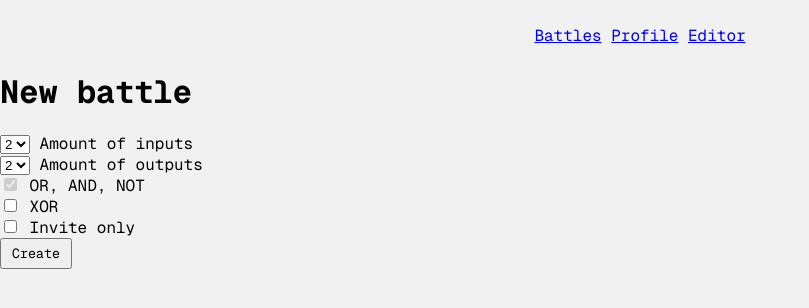
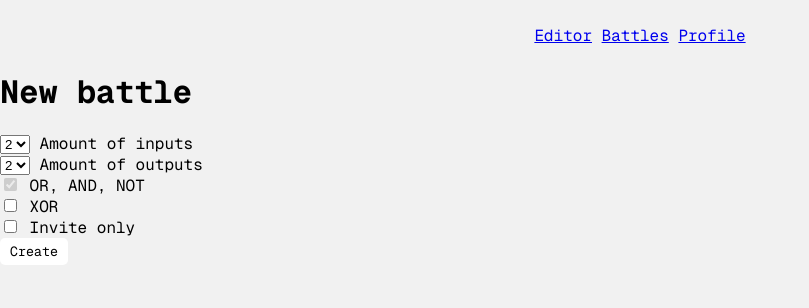
Before and after one commit to kipteamm/BitBattles, a Flask app: page /app/battle/new/ in a window 1280 px wide. Shown: the top 308 px of the page, without its empty margins (0-809 px from the left). Run offline with Flask 3, Linux system fonts and the light colour scheme; the visitor is signed in with stand-in values (Sample User, id 1); data that the repository does not hold is empty.

Commit message:
Small fixes

```diff
--- a/bit_battles/app/views.py
+++ b/bit_battles/app/views.py
@@ -49,7 +49,7 @@ def battles():
     battle: t.Optional[Battle] = Battle.query.filter_by(id=battle_id, stage="queue").first()
 
     if not battle:
-        return render_template("app/battles.html", battles=Battle.query.filter_by(stage="queue", private=False).count())
+        return redirect("/app/battles")
 
     battle.players.append(current_user)
     db.session.commit()
--- a/bit_battles/static/css/basics.css
+++ b/bit_battles/static/css/basics.css
@@ -20,6 +20,9 @@ button, input {
     font-family: var(--font-family);
     padding: 5px 10px;
     cursor: pointer;
+    border-radius: 5px;
+    border: none;
+    background-color: #fff;
 }
 
 nav {
--- a/bit_battles/templates/app/app_base.html
+++ b/bit_battles/templates/app/app_base.html
@@ -13,9 +13,9 @@
 </head>
 <body>
     <nav>
+        <a href="/app/editor">Editor</a>
         <a href="/app/battles">Battles</a>
         <a href="/app/user/{{ current_user.username }}">Profile</a>
-        <a href="/app/editor">Editor</a>
     </nav>
 
     {% block content %}{% endblock %}
```
